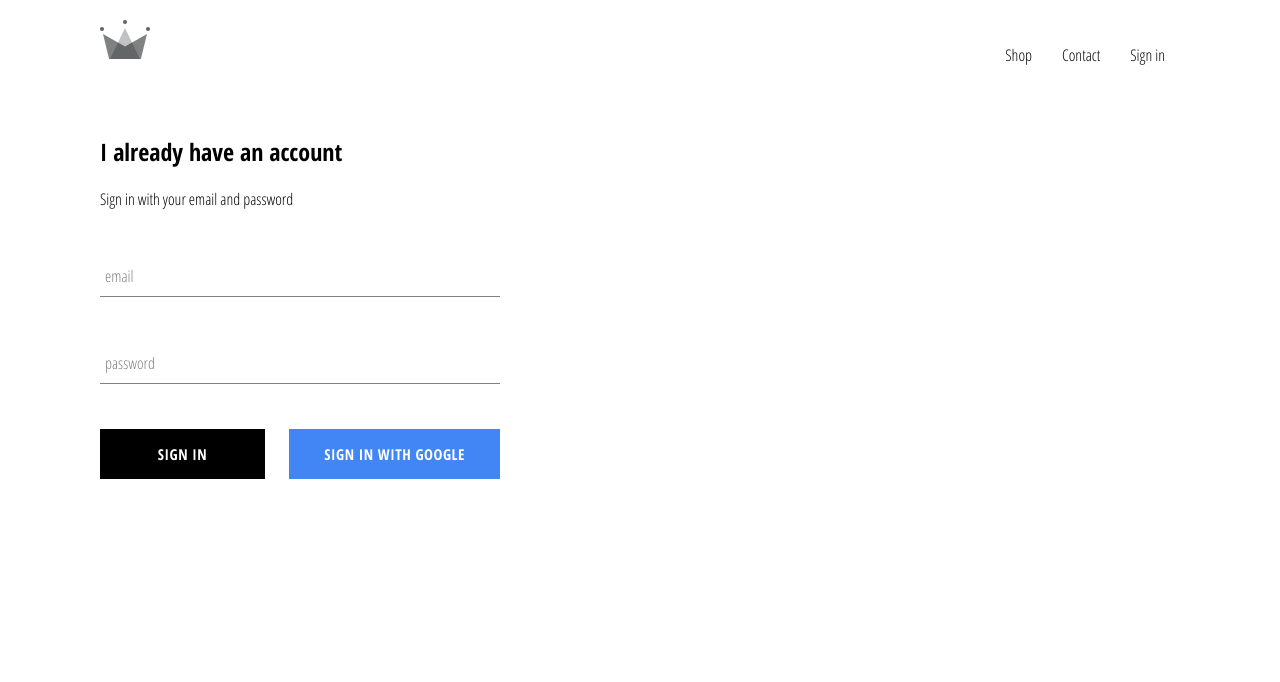
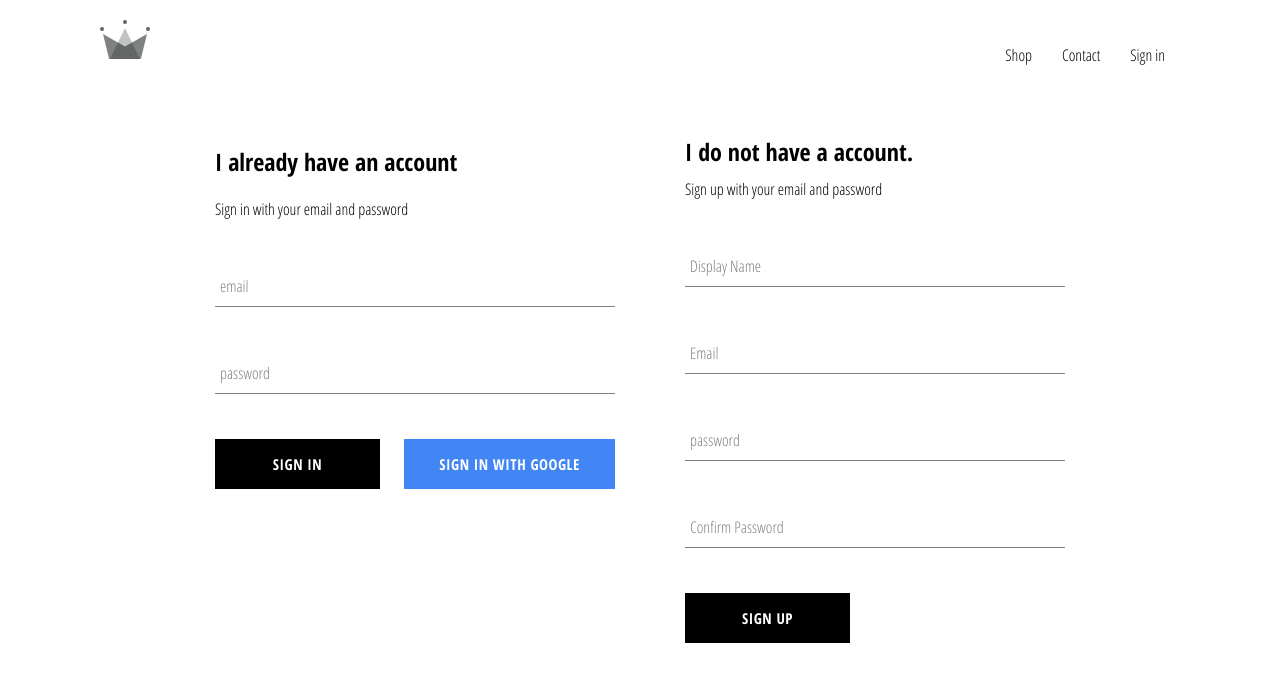
Before and after one commit to sr-dev-coder/crwn-clothing, a React (Create React App) app: page /sign in a window 1280 px wide. Shown: the top 682 px of the page. Built offline with nearby package versions, Linux system fonts and the light colour scheme; no server answers.

Commit message:
implementd firebase utils, include ability to authinticate user

```diff
--- a/src/App.js
+++ b/src/App.js
@@ -1,11 +1,11 @@
 import React from 'react';
-import { auth } from './firebase/firebase.utils';
 import { Switch, Route  } from 'react-router-dom';
 import './App.scss';
 import Header from './component/header/header.component';
 import HomePage from './pages/homepage/homepage.component';
 import ShopPage from './pages/shop/shop.component';
 import SignInAndSignUp from './pages/sign-in-and-signup-page/sign-in-and-signup-page.component';
+import { auth, createUserProfileDocument } from './firebase/firebase.utils';
 
 class App extends React.Component {
   constructor(){
@@ -19,8 +19,20 @@
   unsubscribeFromAuth = null;
 
   componentDidMount(){
-    this.unsubscribeFromAuth = auth.onAuthStateChanged(user => {
-      this.setState({ currentUser: user })
+    this.unsubscribeFromAuth = auth.onAuthStateChanged(async userAuth => {
+      if(userAuth){
+        const userRef = await createUserProfileDocument(userAuth);
+
+        userRef.onSnapshot(snapShot =>{
+          this.setState({
+            currentUser:{
+              id: snapShot.id,
+              ...snapShot.data()
+            }
+          });
+        });
+      }
+      this.setState({ currentUser: userAuth });
     });
   }
 
--- /dev/null
+++ b/src/component/sign-up/sign-up.component.jsx
@@ -0,0 +1,96 @@
+import React from 'react';
+
+import FormInput from './../form-input/form.input.component';
+import CustomButton from './../custom-button/custom-button.component';
+
+import { auth, createUserProfileDocument } from './../../firebase/firebase.utils';
+
+import './sign-up.styles.scss';
+
+class SignUp extends React.Component {
+    constructor(props) {
+        super(props);
+
+        this.state = {
+            displayName: '',
+            email: '',
+            password: '',
+            confirmPassword: ''
+        }
+    }
+
+    handleSubmit = async event => {
+        event.preventDefault();
+        const { displayName, email, password, confirmPassword } = this.state;
+
+        if(password !== confirmPassword){
+            alert('Password don\'t match');
+            return;
+        }
+        try{
+            const { user } = await auth.createUserWithEmailAndPassword(email, password);
+           await createUserProfileDocument(user, { displayName });
+            this.setState({
+                displayName: '',
+                email: '',
+                password: '',
+                confirmPassword: ''
+            })
+        }catch(error){
+            console.error(error);
+        }
+    }
+
+    handleChange = event =>{
+        const { name, value } = event.target;
+
+        this.setState({ [name]: value });
+    }
+
+    render(){
+        const { displayName, email, password, confirmPassword } = this.state;
+        return (
+            <div className='sign-up'>
+                <h2 className='title'>I do not have a account.</h2>
+                <span>Sign up with your email and password</span>
+                <form className='sign-up-form' onSubmit={this.handleSubmit}>
+                    <FormInput
+                        type='text'
+                        name='displayName'
+                        value={displayName}
+                        onChange={this.handleChange}
+                        label='Display Name'
+                        required
+                    />
+                    <FormInput
+                        type='email'
+                        name='email'
+                        value={email}
+                        onChange={this.handleChange}
+                        label='Email'
+                        required
+                    />
+                    <FormInput
+                        type='password'
+                        name='password'
+                        value={password}
+                        onChange={this.handleChange}
+                        label='password'
+                        required
+                    />
+                    <FormInput
+                        type='password'
+                        name='confirmPassword'
+                        value={confirmPassword}
+                        onChange={this.handleChange}
+                        label='Confirm Password'
+                        required
+                    />
+                    <CustomButton type='submit'>Sign Up</CustomButton>
+                </form>
+            </div>
+        )
+    }
+}
+
+export default SignUp;
--- /dev/null
+++ b/src/component/sign-up/sign-up.styles.scss
@@ -0,0 +1,9 @@
+.sign-up{
+    display:flex;
+    flex-direction: column;
+    width:380px;
+
+    .title{
+        margin:10px 0;
+    }
+}
--- a/src/pages/sign-in-and-signup-page/sign-in-and-signup-page.component.jsx
+++ b/src/pages/sign-in-and-signup-page/sign-in-and-signup-page.component.jsx
@@ -2,10 +2,12 @@
 import './sign-in-and-signup-page.styles.scss';
 
 import SignIn from './../../component/signin/signin.component';
+import SignUp from './../../component/sign-up/sign-up.component';
 
 const SignInAndSignUp = () =>(
     <div className='sign-in-and-signup'>
         <SignIn />
+        <SignUp />
     </div>
 )
 
--- a/src/pages/sign-in-and-signup-page/sign-in-and-signup-page.styles.scss
+++ b/src/pages/sign-in-and-signup-page/sign-in-and-signup-page.styles.scss
@@ -0,0 +1,6 @@
+.sign-in-and-signup{
+    display:flex;
+    width: 850px;
+    justify-content: space-between;
+    margin: 35px  auto;
+}
```
